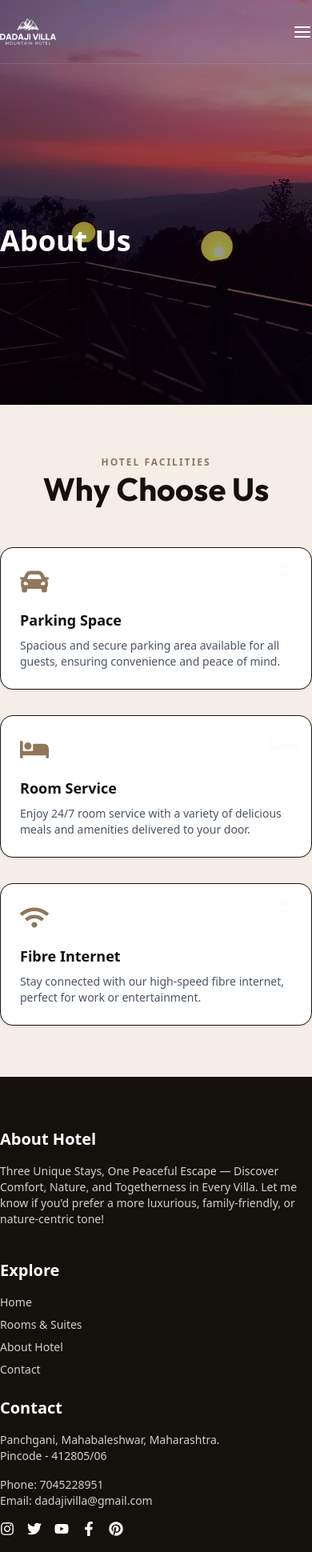
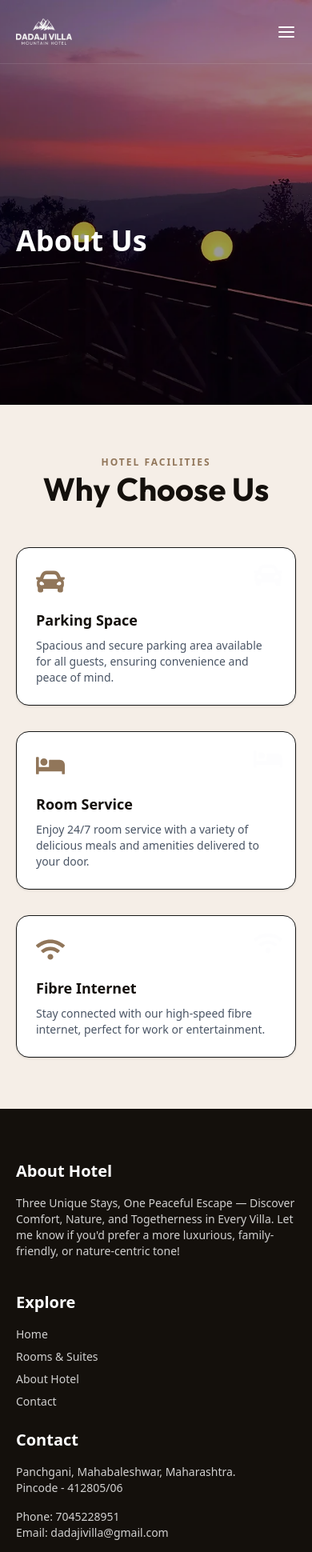
Before and after one commit to prafulpatil9966/dadaji-villa, a Next.js app: page /about in a window 390 px wide. Shown: the top 1940 px of the page at 80% size. Built offline with nearby package versions, Linux system fonts and the light colour scheme.

Commit message:
container changes

```diff
--- a/src/app/about/AboutHeader/AboutHeader.tsx
+++ b/src/app/about/AboutHeader/AboutHeader.tsx
@@ -29,7 +29,7 @@ export default function AboutHeader() {
             <div className="absolute inset-0 bg-black opacity-40" />
 
             {/* Content */}
-            <div className="relative z-10 container mx-auto">
+            <div className="relative z-10 container px-5 md:px-0 mx-auto">
                 <div className="text-left mt-24">
                     <motion.h2
                         initial={{ opacity: 0, y: 30 }}
--- a/src/app/about/WhyChooseUS/WhyChooseUS.tsx
+++ b/src/app/about/WhyChooseUS/WhyChooseUS.tsx
@@ -30,7 +30,7 @@ const WhyChooseUS = () => {
     };
     return (
         <section className="why-choose-us-section py-16 md:py-16 sm:py-16">
-            <div className="container mx-auto">
+            <div className="container px-5 md:px-0 mx-auto">
                 <div className="text-center mb-12">
                     <div className="text-xs font-bold text-[#91765a] uppercase relative tracking-[2px] mb-0">Hotel Facilities</div>
                     <h2 className="why-choose-us-section-heading text-[40px] font-bold text-[#14100c] relative leading-[1.25em] mb-[15px] Outfit-700">Why Choose Us</h2>
--- a/src/app/components/footer.tsx
+++ b/src/app/components/footer.tsx
@@ -9,7 +9,7 @@ const Footer = () => {
     <footer className="bg-[#14100c] text-white font-outfit">
       {/* Top Section */}
       <div className="py-16 border-b border-white/10">
-        <div className="container mx-auto grid md:grid-cols-3 gap-6">
+        <div className="container px-5 md:px-0 mx-auto grid md:grid-cols-3 gap-6">
           {/* About */}
           <motion.div
             initial={{ opacity: 0, y: 20 }}
@@ -84,7 +84,7 @@ const Footer = () => {
 
       {/* Bottom Section */}
       {/* <div className="bg-[#0e0c09] py-6">
-        <div className="container mx-auto text-center text-sm text-white/60">
+        <div className="container px-5 md:px-0 mx-auto text-center text-sm text-white/60">
           © {new Date().getFullYear()} by <a href="#" className="hover:text-[#91765a]">DuruThemes.com</a>
         </div>
       </div> */}
--- a/src/app/components/global-ui/GallerySection/GallerySection.tsx
+++ b/src/app/components/global-ui/GallerySection/GallerySection.tsx
@@ -55,7 +55,7 @@ export default function GallerySection({ images }: GallerySectionProps) {
 
     return (
         <section className="py-16 bg-white">
-            <div className="container mx-auto py-4">
+            <div className="container px-5 md:px-0 mx-auto py-4">
                 <motion.div
                     initial={{ opacity: 0, y: 30 }}
                     animate={{ opacity: 1, y: 0 }}
--- a/src/app/components/home/AboutSection/AboutSection.tsx
+++ b/src/app/components/home/AboutSection/AboutSection.tsx
@@ -8,7 +8,7 @@ const AboutSection = () => {
     return (
         <>
             <section className="home-about-section py-30 md:pb-40  bg-[#f5eee7]" id="about">
-                <div className="container mx-auto">
+                <div className="container px-5 md:px-0 mx-auto">
                     <div className="flex flex-col lg:flex-row items-center gap-12">
                         {/* Left Column */}
                         <motion.div
--- a/src/app/components/home/HeroSection/HeroSection.scss
+++ b/src/app/components/home/HeroSection/HeroSection.scss
@@ -1,4 +1,4 @@
-.hero-section-container {
+.hero-section-container px-5 md:px-0 {
     overflow-x: hidden;
     // .hero-section-button {
     //   position: relative; // Required for ::after to position absolutely inside
--- a/src/app/components/home/HeroSection/HeroSection.tsx
+++ b/src/app/components/home/HeroSection/HeroSection.tsx
@@ -32,7 +32,7 @@ const HeroSection = () => {
 
 
     return (
-        <header className="hero-section-container relative w-full h-screen overflow-hidden">
+        <header className="hero-section-container px-5 md:px-0 relative w-full h-screen overflow-hidden">
             {/* Video background */}
             <div className="absolute inset-0 -z-10">
                 <video
--- a/src/app/components/home/ServicesSection/ServicesSection.tsx
+++ b/src/app/components/home/ServicesSection/ServicesSection.tsx
@@ -35,7 +35,7 @@ const services = [
 const ServicesSecton = () => {
   return (
     <section className=" overflow-hidden bg-[#1b1712] py-20 text-white" id='rooms'>
-      <div className="container mx-auto">
+      <div className="container px-5 md:px-0 mx-auto">
         <div className="text-center mb-12">
           <h2 className="text-3xl md:text-4xl font-bold">Our Hotels</h2>
           <div className="text-sm uppercase tracking-widest text-[#b19777] mt-4">Your Perfect Escape, Your Home Away From Home</div>
--- a/src/app/components/navigation.tsx
+++ b/src/app/components/navigation.tsx
@@ -50,7 +50,7 @@ const Navbar = () => {
       className={`fixed top-0 w-full z-50 transition-all duration-500 ${scrolled ? 'bg-[#14100c] shadow-md' : 'bg-transparent'
         }`}
     >
-      <div className="container mx-auto py-4 flex justify-between items-center h-[80px] md:h-[90px] lg:h-[90px] border-b border-white/10">
+      <div className="container px-5 md:px-0 mx-auto py-4 flex justify-between items-center h-[80px] md:h-[90px] lg:h-[90px] border-b border-white/10">
         <Link href="/" className="block">
           <img
             src="/nav-logonew.png"
--- a/src/app/contact/page.tsx
+++ b/src/app/contact/page.tsx
@@ -75,7 +75,7 @@ const Contact = () => {
             </div>
 
             <section className="py-10 md:py-15 lg:py-20 px-4 overflow-hidden">
-                <div className="container mx-auto">
+                <div className="container px-5 md:px-0 mx-auto">
                     <div className="grid lg:grid-cols-2 gap-16 mb-20">
                         <motion.div
                             initial={{ opacity: 0, x: -50 }}
```
